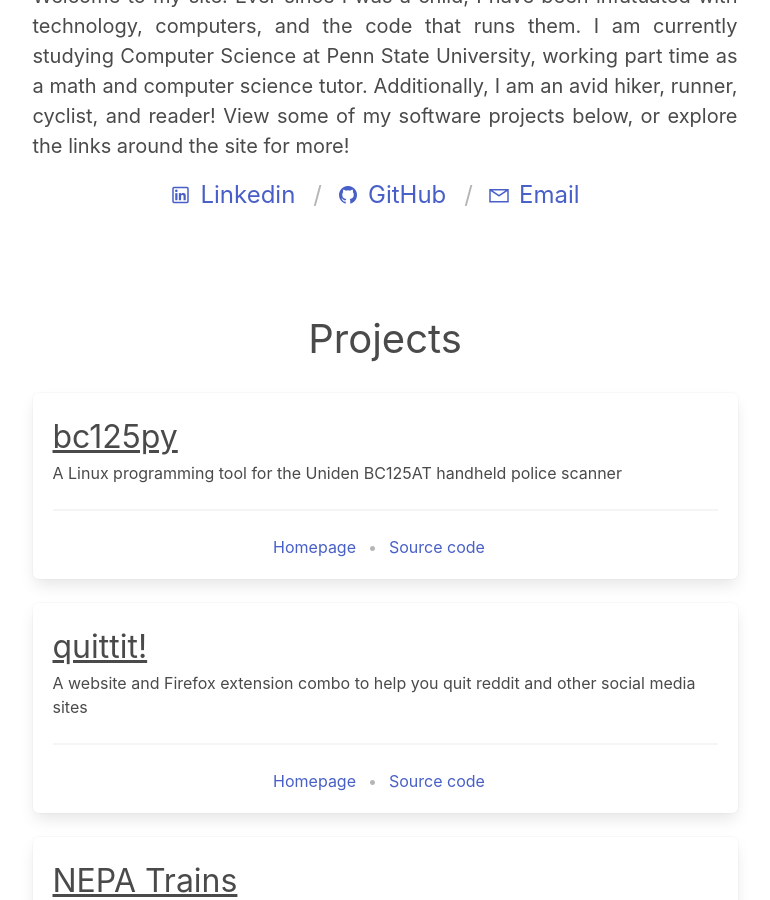
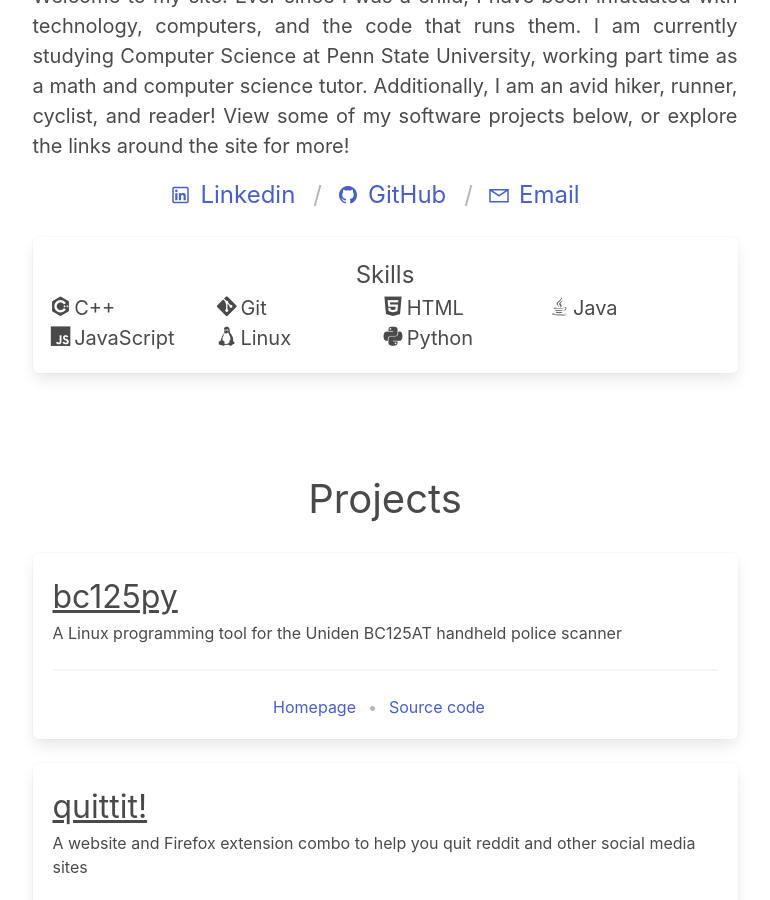
Before and after one commit to itsmaxymoo/itsmaxymoo.com, a Jekyll site: the page built from index.html, in a window 1280 px wide and 900 px high, scrolled down 620 px. Shown: the whole window, without its empty margins (255-1025 px from the left). Built offline with Jekyll 4.4.1, drawn with Linux system fonts in a browser that asks for light colours.

Commit message:
work on skills panel

```diff
--- a/_layouts/base.html
+++ b/_layouts/base.html
@@ -36,6 +36,8 @@
 	<link rel="stylesheet" type="text/css" href="{{ site.baseurl }}/assets/main.css" />
 	<link rel="stylesheet"
 		href="https://maxst.icons8.com/vue-static/landings/line-awesome/line-awesome/1.3.0/css/line-awesome.min.css">
+	<link rel="stylesheet" href="https://cdn.jsdelivr.net/gh/devicons/devicon@v2.15.1/devicon.min.css">
+
 	<script type="text/javascript" src="{{ site.baseurl }}/assets/main.js"></script>
 
 </head>
--- a/index.html
+++ b/index.html
@@ -51,6 +51,22 @@
 				{% endfor %}
 			</ul>
 		</nav>
+
+		<div class="box">
+			<h3 class="is-size-4 has-text-centered">Skills</h3>
+
+			<div class="columns is-gapless is-multiline is-mobile">
+				{% assign skills_sorted = site.data.skills | sort: "name" %}
+				{% for skill in skills_sorted %}
+					<div class="column is-3 is-size-5">
+						<span class="icon is-small">
+							<i class="{{ skill.icon_class }}"></i>
+						</span>
+						<span>{{ skill.name }}</span>
+					</div>
+				{% endfor %}
+			</div>
+		</div>
 	</div>
 </section>
 
```
Also changed, not shown: _data/skills.yml (added, +15 -0 lines).
